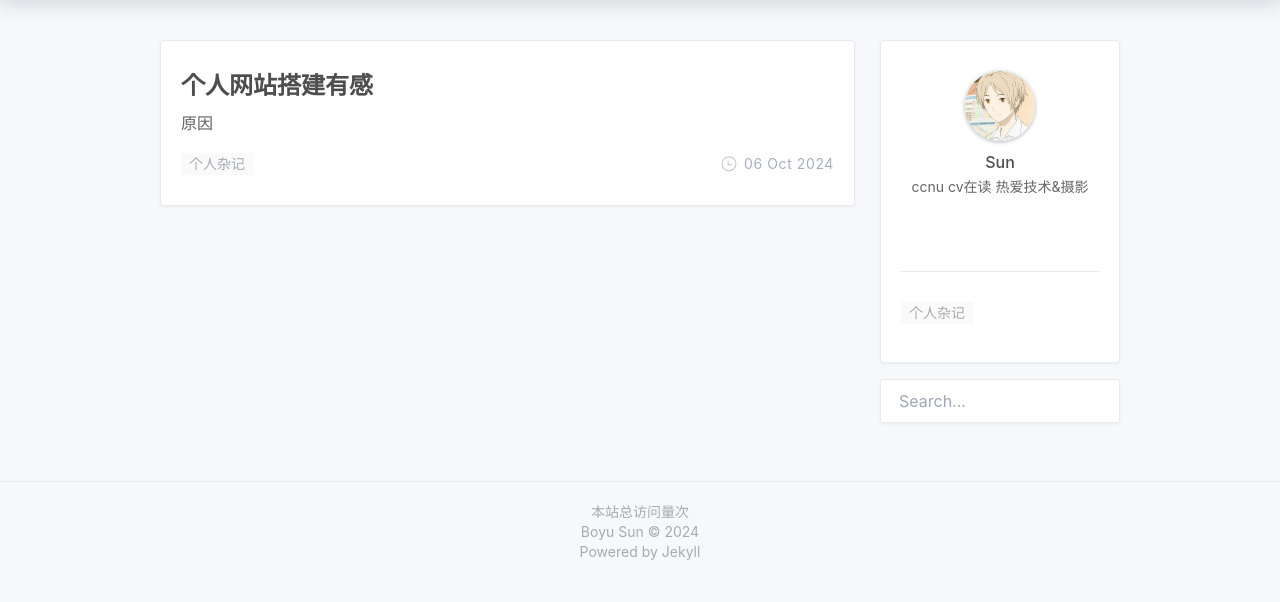
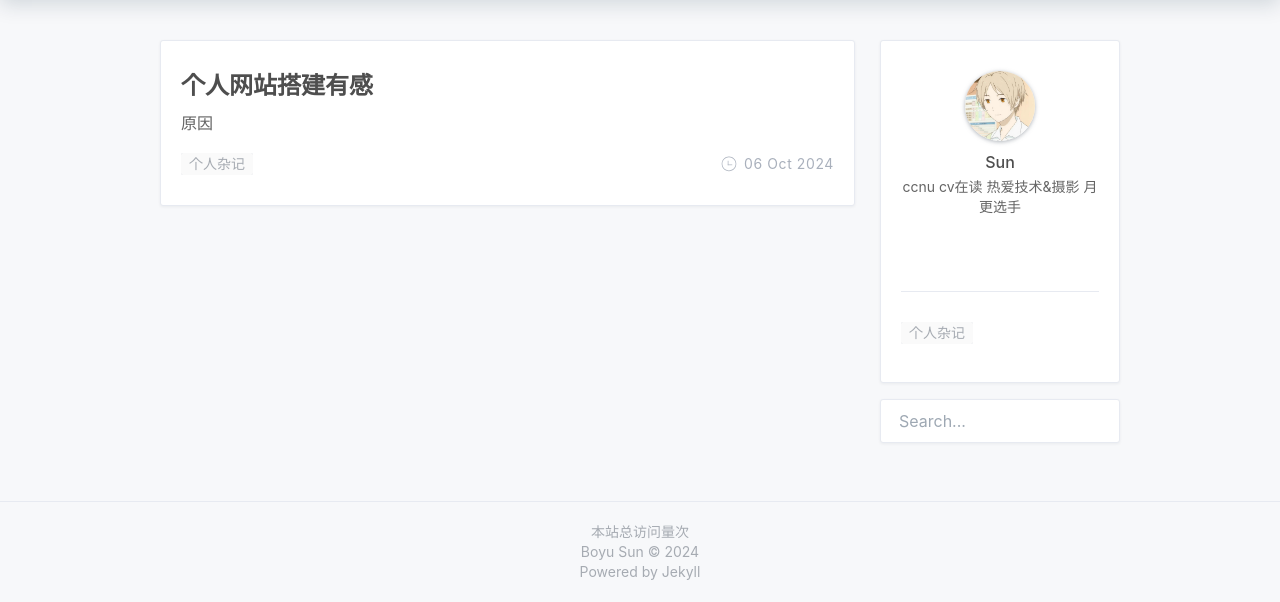
Before and after one commit to sunsun9/sunsun9.github.io, a Jekyll site: the page built from index.html, in a window 1280 px wide and 1062 px high. Shown: the part 460-1062 px from the top of the window. Built offline with Jekyll 4.4.1, drawn with Linux system fonts in a browser that asks for light colours; nearby versions of some CDN libraries; the list of posts is cut into pages by our own code; comment, search, counter and statistics services are not loaded; a style sheet for code colours, icons or effects is not loaded.

Commit message:
主题颜色变动

```diff
--- a/_config.yml
+++ b/_config.yml
@@ -26,7 +26,8 @@
 # Author 配置博主信息
 author: 'Sun'
 nickname: '快乐小狗'
-bio: 'ccnu cv在读 热爱技术&摄影'
+bio: 'ccnu cv在读 热爱技术&摄影
+      月更选手'
 avatar: '/assets/img/head_pic.jpg'
 
 # Search
@@ -40,14 +41,6 @@
   disqus: false
   disqus_url: 'https://liaokeyu.disqus.com/embed.js'
 
-  gitalk: true
-  gitalk_clientID: 'Ov23liLG8ofbDvpNwIwH'
-  gitalk_Secret: '028b3efcbf90d93af7ed1aa2886801f077edf99a'
-  gitalk_repo: 'sunsun9.github.io'
-  gitalk_owner: 'sunsun9'
-  gitalk_admin: 'sunsun9'
-  distractionFreeMode: true
-
 # MathJax 公式支持 by Ray-Eldath
 mathjax: true
 
@@ -56,7 +49,7 @@
 social-share-items: ['wechat', 'weibo']
 
 # theme color 主题皮肤
-theme-color: 'default'  # pink or default
+theme-color: 'pink'  # pink or default
 
 # Post header background patterns (when the post no cover): circuitBoard, overlappingCircles, food, glamorous, ticTacToe, seaOfClouds
 postPatterns: 'circuitBoard'
```
